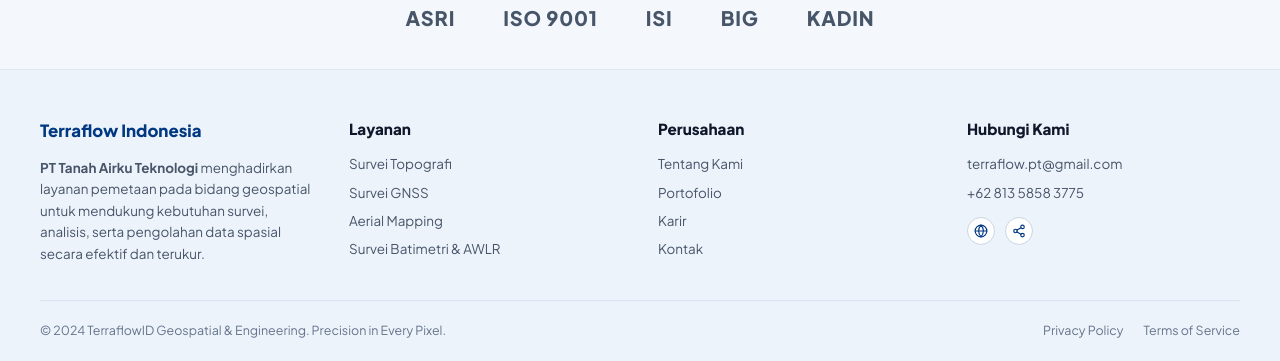
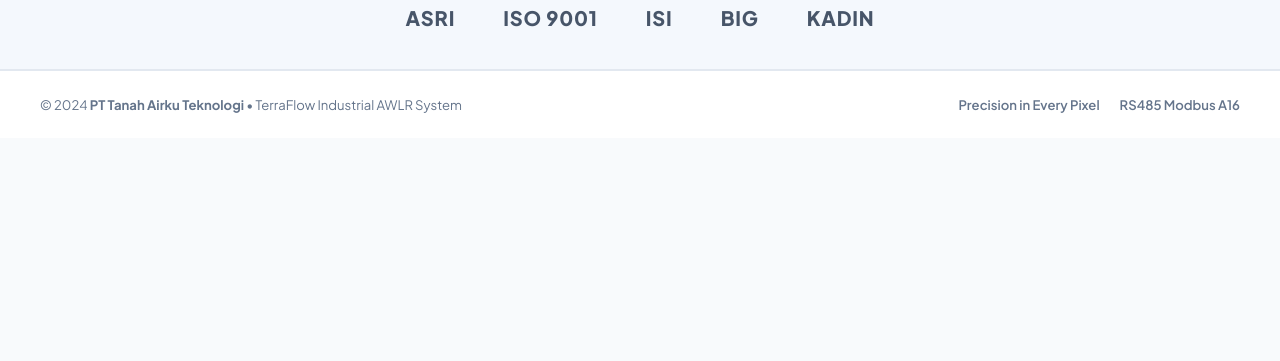
Before and after one commit to dimss19/TerraflowId, a React (Vite) app in the folder frontend/: page / in a window 1280 px wide. Shown: the part 1172-1533 px from the top of the page. After the commit the page ends 1310 px from the top, so only its background shows below. Built offline with nearby package versions, Linux system fonts and the light colour scheme; no server answers.

Commit message:
feat(frontend): replace multi-column marketing footer links with clean industrial telemetry footer

```diff
--- a/frontend/src/App.jsx
+++ b/frontend/src/App.jsx
@@ -373,96 +373,30 @@
         </div>
       </section>
 
-      {/* 5. Official Corporate 4-Column Footer (Matching Image 2) */}
+      {/* 5. Minimal Clean Footer */}
       <footer style={{
-        background: '#edf3fb',
-        padding: '48px 40px 24px',
+        background: '#ffffff',
+        borderTop: '1px solid #e2e8f0',
+        padding: '24px 40px',
         marginTop: 'auto'
       }}>
         <div style={{
           maxWidth: '1440px',
           margin: '0 auto',
-          display: 'grid',
-          gridTemplateColumns: 'repeat(auto-fit, minmax(220px, 1fr))',
-          gap: '36px',
-          paddingBottom: '36px',
-          borderBottom: '1px solid #d8e4f4'
-        }}>
-          {/* Column 1: Company Profile */}
-          <div>
-            <h4 style={{ fontSize: '1.05rem', fontWeight: 800, color: '#003882', marginBottom: '14px' }}>
-              Terraflow Indonesia
-            </h4>
-            <p style={{ fontSize: '0.84rem', color: '#475569', lineHeight: 1.6 }}>
-              <strong>PT Tanah Airku Teknologi</strong> menghadirkan layanan pemetaan pada bidang geospatial untuk mendukung kebutuhan survei, analisis, serta pengolahan data spasial secara efektif dan terukur.
-            </p>
-          </div>
-
-          {/* Column 2: Layanan */}
-          <div>
-            <h4 style={{ fontSize: '0.95rem', fontWeight: 800, color: '#0f172a', marginBottom: '14px' }}>
-              Layanan
-            </h4>
-            <ul style={{ listStyle: 'none', padding: 0, margin: 0, display: 'flex', flexDirection: 'column', gap: '8px', fontSize: '0.84rem', color: '#475569' }}>
-              <li>Survei Topografi</li>
-              <li>Survei GNSS</li>
-              <li>Aerial Mapping</li>
-              <li>Survei Batimetri &amp; AWLR</li>
-            </ul>
-          </div>
-
-          {/* Column 3: Perusahaan */}
-          <div>
-            <h4 style={{ fontSize: '0.95rem', fontWeight: 800, color: '#0f172a', marginBottom: '14px' }}>
-              Perusahaan
-            </h4>
-            <ul style={{ listStyle: 'none', padding: 0, margin: 0, display: 'flex', flexDirection: 'column', gap: '8px', fontSize: '0.84rem', color: '#475569' }}>
-              <li>Tentang Kami</li>
-              <li>Portofolio</li>
-              <li>Karir</li>
-              <li>Kontak</li>
-            </ul>
-          </div>
-
-          {/* Column 4: Hubungi Kami */}
-          <div>
-            <h4 style={{ fontSize: '0.95rem', fontWeight: 800, color: '#0f172a', marginBottom: '14px' }}>
-              Hubungi Kami
-            </h4>
-            <div style={{ display: 'flex', flexDirection: 'column', gap: '8px', fontSize: '0.84rem', color: '#475569' }}>
-              <div>terraflow.pt@gmail.com</div>
-              <div>+62 813 5858 3775</div>
-              <div style={{ display: 'flex', gap: '10px', marginTop: '6px' }}>
-                <div style={{ width: '28px', height: '28px', borderRadius: '50%', background: '#ffffff', display: 'flex', alignItems: 'center', justifyContent: 'center', color: '#003882', border: '1px solid #cbd5e1' }}>
-                  <Globe size={14} />
-                </div>
-                <div style={{ width: '28px', height: '28px', borderRadius: '50%', background: '#ffffff', display: 'flex', alignItems: 'center', justifyContent: 'center', color: '#003882', border: '1px solid #cbd5e1' }}>
-                  <Share2 size={14} />
-                </div>
-              </div>
-            </div>
-          </div>
-        </div>
-
-        {/* Bottom Copyright & Legal */}
-        <div style={{
-          maxWidth: '1440px',
-          margin: '0 auto',
-          paddingTop: '20px',
           display: 'flex',
           justifyContent: 'space-between',
           alignItems: 'center',
           flexWrap: 'wrap',
           gap: '12px',
-          fontSize: '0.78rem',
+          fontSize: '0.82rem',
           color: '#64748b'
         }}>
           <div>
-            &copy; 2024 TerraflowID Geospatial &amp; Engineering. Precision in Every Pixel.
+            &copy; 2024 <strong>PT Tanah Airku Teknologi</strong> &bull; TerraFlow Industrial AWLR System
           </div>
-          <div style={{ display: 'flex', gap: '20px' }}>
-            <span style={{ cursor: 'pointer' }}>Privacy Policy</span>
-            <span style={{ cursor: 'pointer' }}>Terms of Service</span>
+          <div style={{ display: 'flex', gap: '20px', fontWeight: 600 }}>
+            <span>Precision in Every Pixel</span>
+            <span>RS485 Modbus A16</span>
           </div>
         </div>
       </footer>
```
